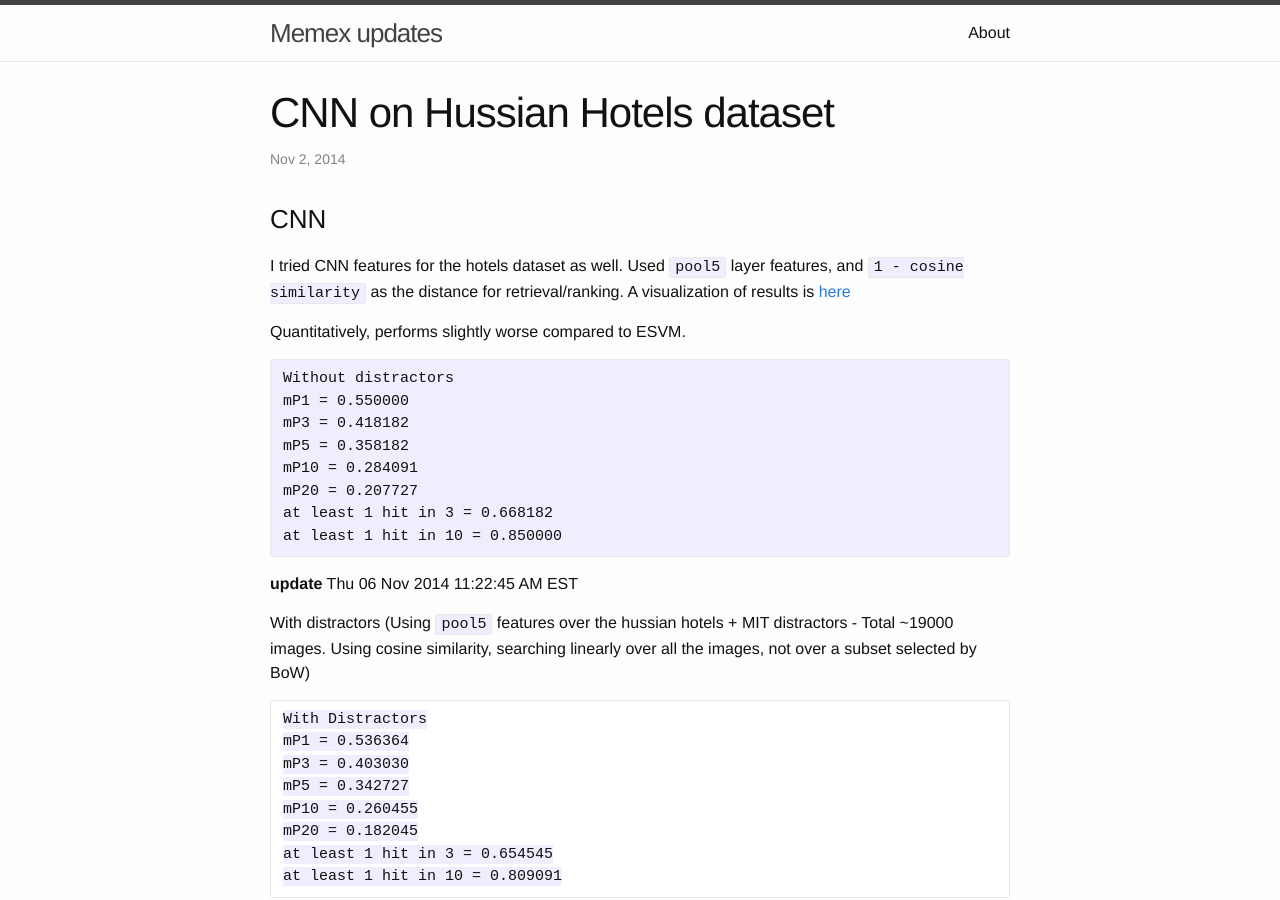
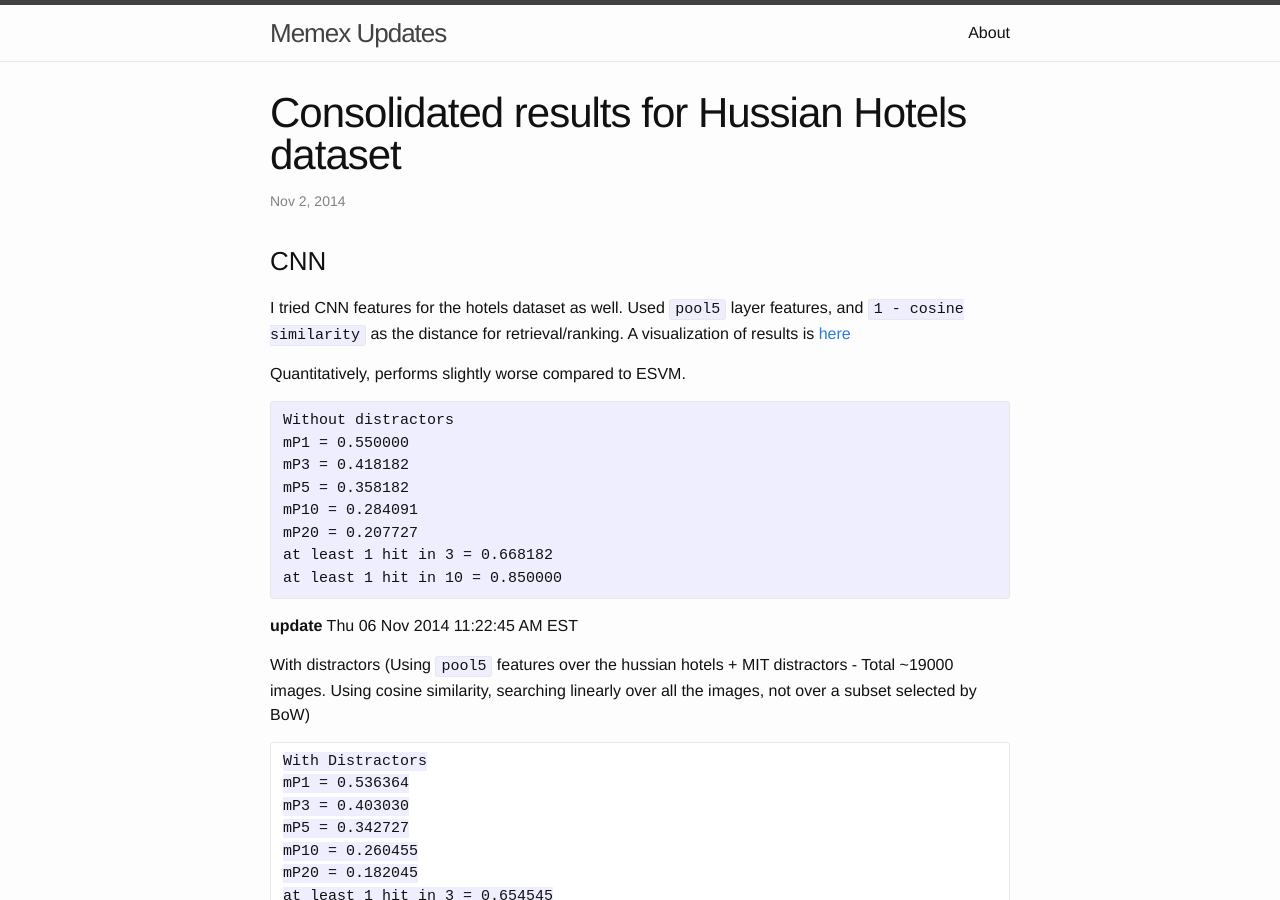
Before and after one commit to rohitgirdhar/memex_weblog, a Jekyll site: the page built from _posts/2014-11-2-HotelsConsolidated.markdown, in a window 1280 px wide and 900 px high. Built offline with Jekyll 4.4.1, drawn with Linux system fonts in a browser that asks for light colours; Markdown is read by kramdown in place of the engine named in the settings; some of the changed text lies outside the part shown.

Commit message:
refactor

```diff
--- a/_config.yml
+++ b/_config.yml
@@ -1,10 +1,10 @@
 # Site settings
-title: Memex updates
+title: Memex Updates
 email: grohit@cmu.edu
 description: > # this means to ignore newlines until "baseurl:"
   Updates on the memex project
-baseurl: "/~rohit/projects/002_memex/weblog" # the subpath of your site, e.g. /blog/
-url: "http://yourdomain.com" # the base hostname & protocol for your site
+baseurl: "/~rohit/projects/002_memex/weblog/" # the subpath of your site, e.g. /blog/
+url: "http://pyrie.vmr.cs.cmu.edu" # the base hostname & protocol for your site
 github_username:  rohitgirdhar
 
 # Build settings
--- a/_posts/2014-11-2-CNNOnHotels.markdown
+++ b/_posts/2014-11-2-HotelsConsolidated.markdown
@@ -1,6 +1,6 @@
 ---
 layout: post
-title:  "CNN on Hussian Hotels dataset"
+title:  "Consolidated results for Hussian Hotels dataset"
 categories: CNN hotels
 ---
 
```
